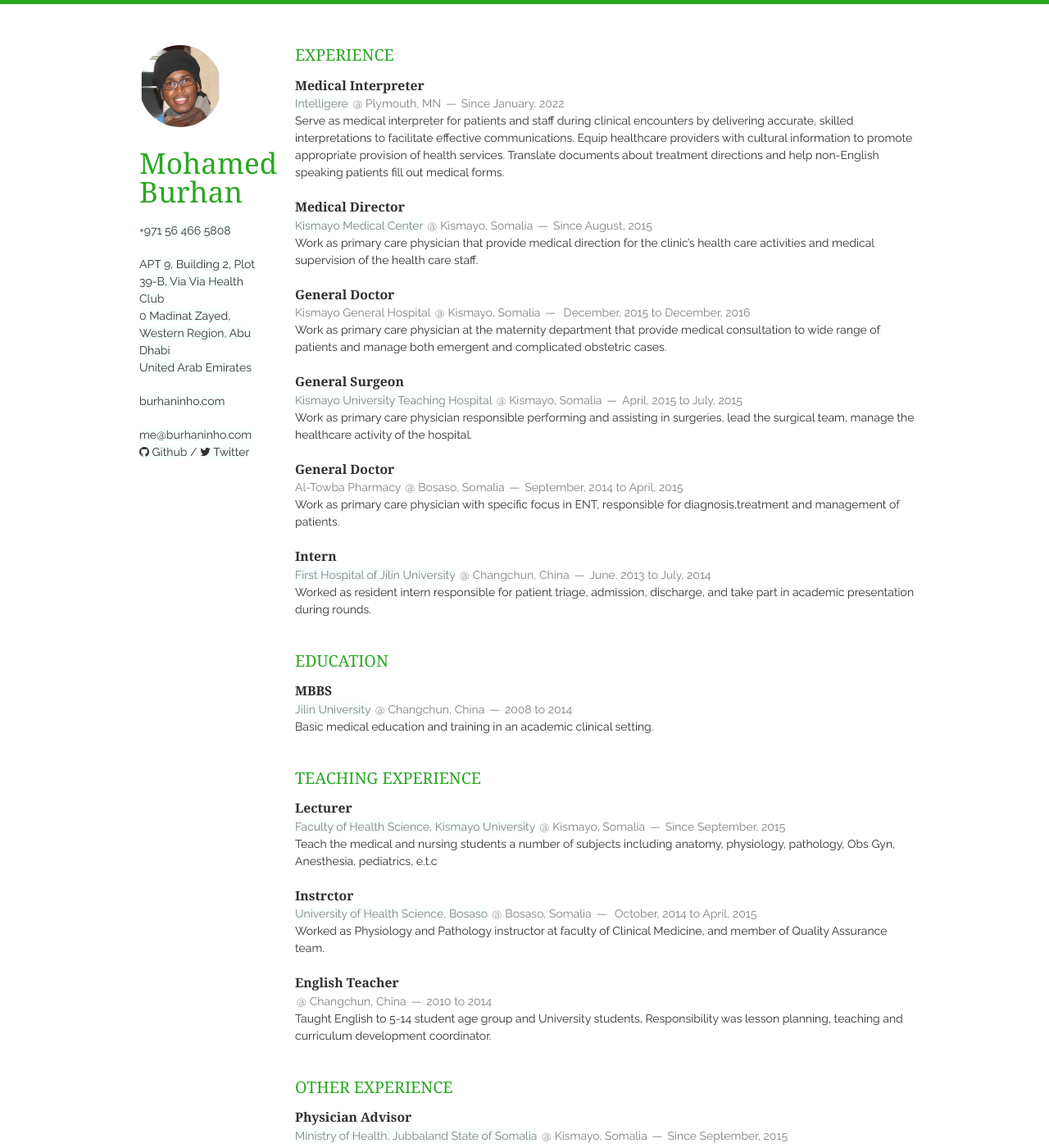
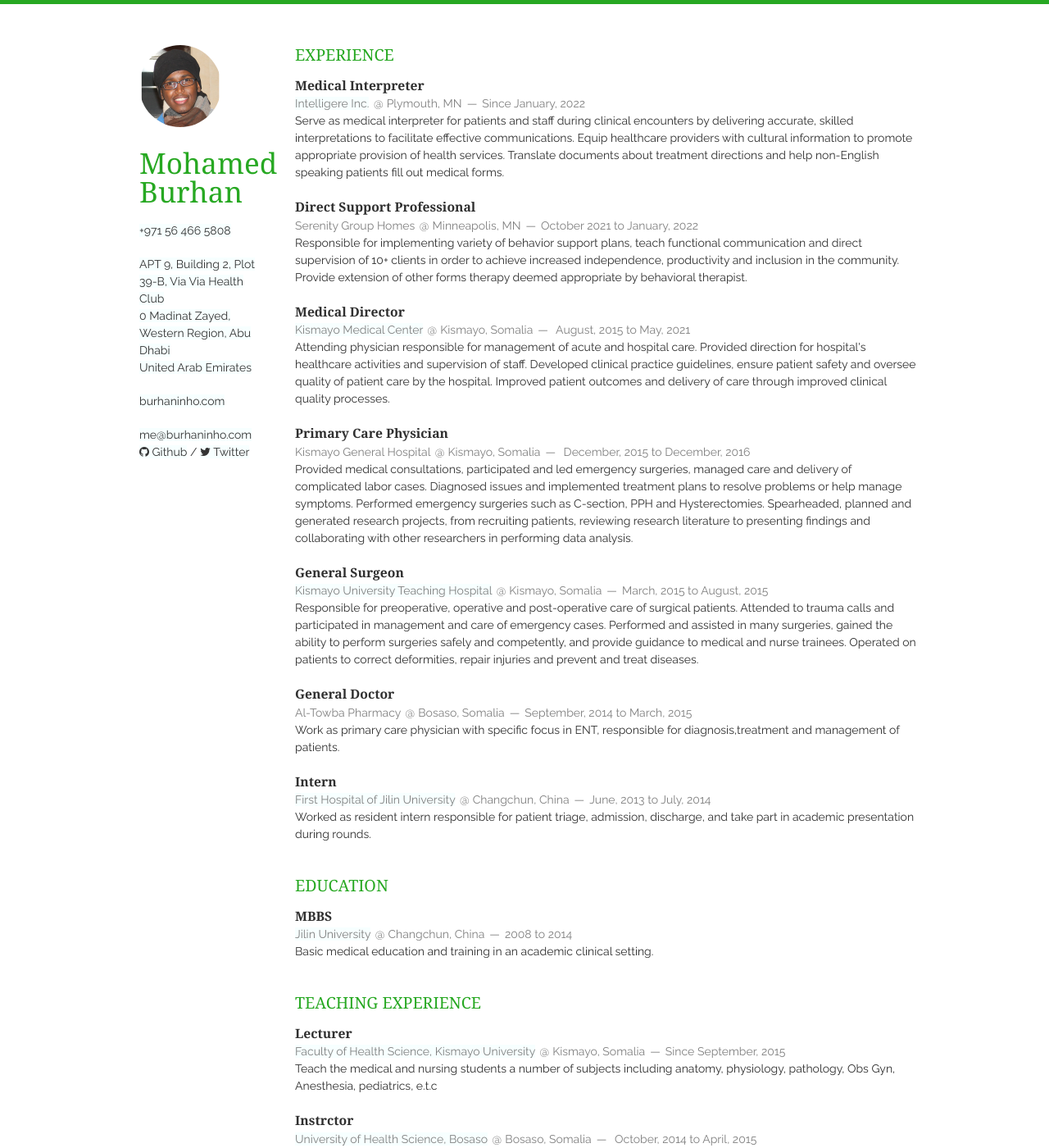
Before and after one commit to burhaninho/vitae, a Jekyll site: the page built from index.html, in a window 1280 px wide and 1400 px high. Shown: the whole window at 82% size. Built offline with Jekyll 4.4.1, drawn with Linux system fonts in a browser that asks for light colours; nearby versions of some CDN libraries.

Commit message:
Update work.html

```diff
--- a/_includes/work.html
+++ b/_includes/work.html
@@ -3,7 +3,7 @@
     <article>
         <header>
             <h1>Medical Interpreter</h1>
-            <span><a href="https://www.intelligeresolutions.com/">Intelligere</a></span>
+            <span><a href="https://www.intelligeresolutions.com/">Intelligere Inc.</a></span>
             <span><address>Plymouth, MN</address><time>Since January, 2022</time></span>
         </header>
         <p>
@@ -14,39 +14,59 @@
     </article>
     <article>
         <header>
-            <h1>Medical Director</h1>
-            <span><a href="http://www.kismayomed.com/">Kismayo Medical Center</a></span>
-            <span><address>Kismayo, Somalia</address><time>Since August, 2015</time></span>
+            <h1>Direct Support Professional</h1>
+            <span>Serenity Group Homes</span>
+            <span><address>Minneapolis, MN</address><time>October 2021 to January, 2022</time></span>
         </header>
         <p>
-            Work as primary care physician that provide medical direction for the clinic’s health care activities and medical supervision of the health care staff.
+           Responsible for implementing variety of behavior support plans, teach functional communication and direct supervision of 10+ clients in order to achieve increased independence, productivity and inclusion in the community.
+           Provide extension of other forms therapy deemed appropriate by behavioral therapist.
         </p>
     </article>
     <article>
         <header>
-            <h1>General Doctor</h1>
+            <h1>Medical Director</h1>
+            <span><a href="http://www.kismayomed.com/">Kismayo Medical Center</a></span>
+            <span><address>Kismayo, Somalia</address><time> August, 2015 to May, 2021</time></span>
+        </header>
+        <p>
+           Attending physician responsible for management of acute and hospital care.
+           Provided direction for hospital's healthcare activities and supervision of staff.
+           Developed clinical practice guidelines, ensure patient safety and oversee quality of patient care by the hospital.
+           Improved patient outcomes and delivery of care through improved clinical quality processes.
+        </p>
+    </article>
+    <article>
+        <header>
+            <h1>Primary Care Physician</h1>
             <span>Kismayo General Hospital</span>
             <span><address>Kismayo, Somalia</address><time> December, 2015 to December, 2016</time></span>
         </header>
         <p>
-            Work as primary care physician at the maternity department that provide medical consultation to wide range of patients and manage both emergent and complicated obstetric cases.
+           Provided medical consultations, participated and led emergency surgeries, managed care and delivery of complicated labor cases.
+           Diagnosed issues and implemented treatment plans to resolve problems or help manage symptoms.
+           Performed emergency surgeries such as C-section, PPH and Hysterectomies.
+           Spearheaded, planned and generated research projects, from recruiting patients, reviewing research literature to presenting findings and collaborating with other researchers in performing data analysis.
         </p>
     </article>
     <article>
         <header>
             <h1>General Surgeon</h1>
-            <span><a href="http://http://kismayouniversity.com/">Kismayo University Teaching Hospital</a></span>
-            <span><address>Kismayo, Somalia</address><time>April, 2015 to July, 2015</time></span>
+            <span><a href="http://kismayouniversity.com/">Kismayo University Teaching Hospital</a></span>
+            <span><address>Kismayo, Somalia</address><time>March, 2015 to August, 2015</time></span>
         </header>
         <p>
-            Work as primary care physician responsible performing and assisting in surgeries, lead the surgical team, manage the healthcare activity of the hospital.
+           Responsible for preoperative, operative and post-operative care of surgical patients.
+           Attended to trauma calls and participated in management and care of emergency cases.
+           Performed and assisted in many surgeries, gained the ability to perform surgeries safely and competently, and provide guidance to medical and nurse trainees.
+           Operated on patients to correct deformities, repair injuries and prevent and treat diseases.
         </p>
     </article>
     <article>
         <header>
             <h1>General Doctor</h1>
             <span>Al-Towba Pharmacy</span>
-            <span><address>Bosaso, Somalia</address><time>September, 2014 to April, 2015</time></span>
+            <span><address>Bosaso, Somalia</address><time>September, 2014 to March, 2015</time></span>
         </header>
         <p>
              Work as primary care physician with specific focus in ENT, responsible for diagnosis,treatment and management of patients.
@@ -55,7 +75,7 @@
    <article>
         <header>
             <h1>Intern</h1>
-            <span><a href="http://http://jdyy.cn/">First Hospital of Jilin University</a></span>
+            <span><a href="http://jdyy.cn/">First Hospital of Jilin University</a></span>
             <span><address>Changchun, China</address><time>June, 2013 to July, 2014</time></span>
         </header>
         <p>
```
